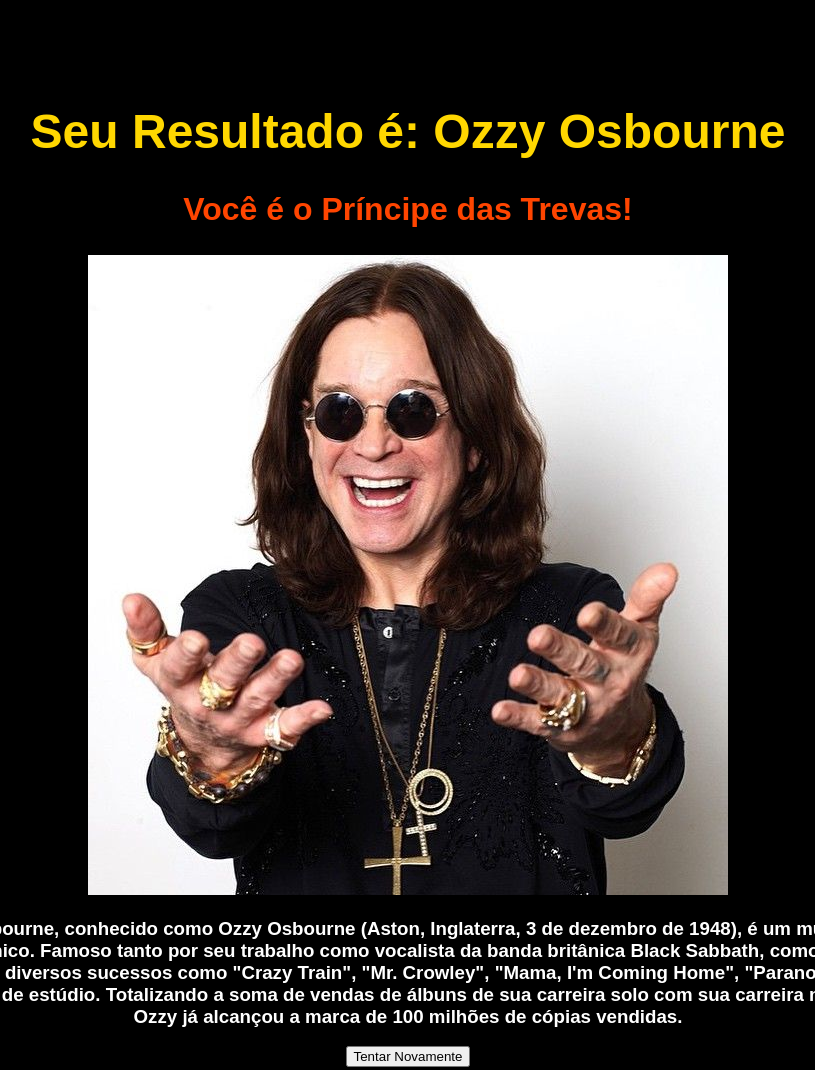
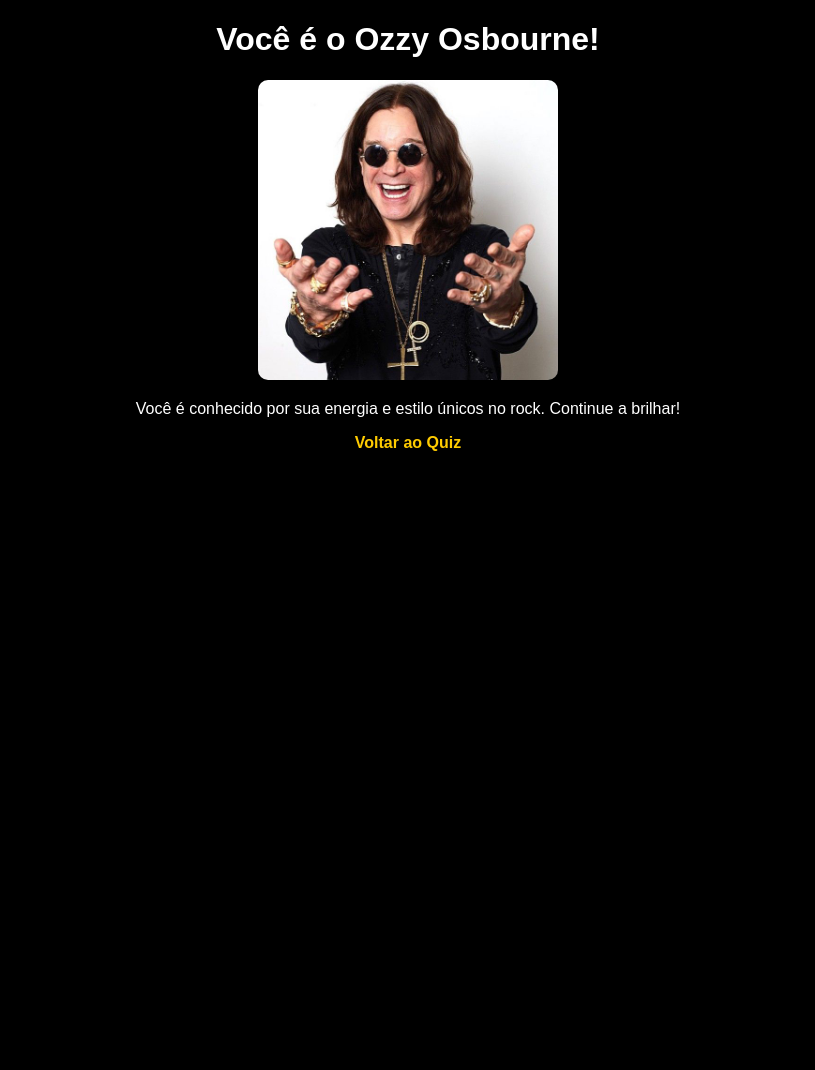
Before and after one commit to LucasGomes379/QuizAstrosrocknroll, a plain HTML site: page Ozzy.html in a window 1280 px wide. Shown: the whole page, without its empty margins (232-1047 px from the left). After the commit the page ends 800 px from the top, so only its background shows below. Drawn offline with Linux system fonts and the light colour scheme.

Commit message:
Arumandooozzy

```diff
--- a/Ozzy.css
+++ b/Ozzy.css
@@ -1,22 +1,26 @@
 body {
-    background-color: black;
-    color: white;
     font-family: Arial, sans-serif;
+    background-color: #000;
+    color: #fff;
     text-align: center;
-    padding: 5%;
 }
 
-h1 {
-    color: #FFD700;
-    font-size: 3em;
+.container {
+    margin: 20px;
 }
 
-h2 {
-    color: #FF4500;
-    font-size: 2em;
+.imagem-resultado {
+    width: 300px;
+    height: auto;
+    border-radius: 10px;
 }
 
-img {
-    max-width: 100%;
-    height: auto;
+a {
+    color: #ffcc00;
+    text-decoration: none;
+    font-weight: bold;
 }
+
+a:hover {
+    text-decoration: underline;
+}
--- a/Ozzy.html
+++ b/Ozzy.html
@@ -1,21 +1,18 @@
+
 <!DOCTYPE html>
 <html lang="pt-br">
 <head>
     <meta charset="UTF-8">
     <meta name="viewport" content="width=device-width, initial-scale=1.0">
-    <title>Você é o Ozzy Osbourne</title>
+    <title>Ozzy Osbourne</title>
     <link rel="stylesheet" href="Ozzy.css">
 </head>
 <body>
-    <h1>Seu Resultado é: Ozzy Osbourne</h1>
-    <h2>Você é o Príncipe das Trevas!</h2>
-    <img src="IMG/OZZU.jpg" alt="">
-    <h3>John Michael Osbourne, conhecido como Ozzy Osbourne (Aston, Inglaterra, 3 de dezembro de 1948), é um músico, compositor e vocalista britânico. Famoso tanto por seu trabalho como vocalista da banda britânica Black Sabbath, como por sua carreira solo. Consagrou diversos sucessos como "Crazy Train", "Mr. Crowley", "Mama, I'm Coming Home", "Paranoid", "Iron Man" e lançou 12 álbuns de estúdio. Totalizando a soma de vendas de álbuns de sua carreira solo com sua carreira no Black Sabbath, Ozzy já alcançou a marca de 100 milhões de cópias vendidas.</h3>
-
-
-    <a href="index.html">
-        <button>Tentar Novamente</button>
-    </a>
-
+    <div class="container">
+        <h1>Você é o Ozzy Osbourne!</h1>
+        <img src="IMG/OZZU.jpg" alt="Ozzy Osbourne" class="imagem-resultado">
+        <p>Você é conhecido por sua energia e estilo únicos no rock. Continue a brilhar!</p>
+        <a href="index.html">Voltar ao Quiz</a>
+    </div>
 </body>
 </html>
```
